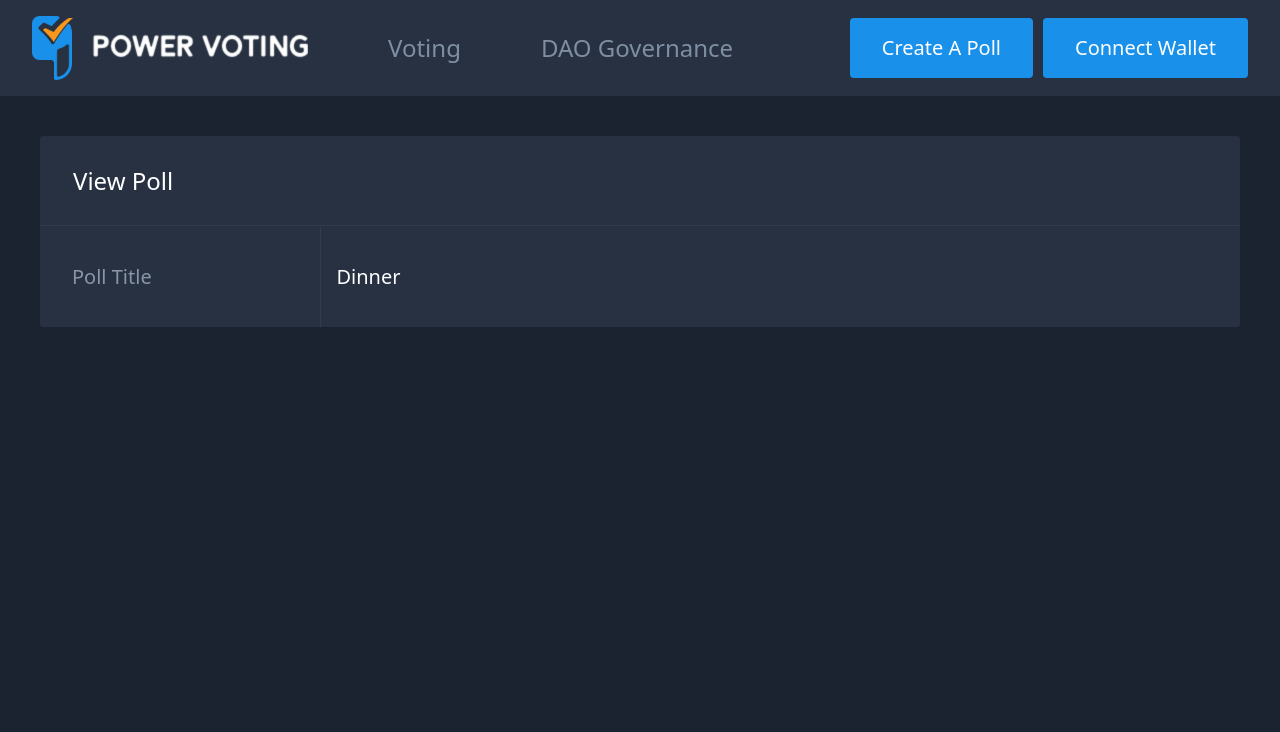
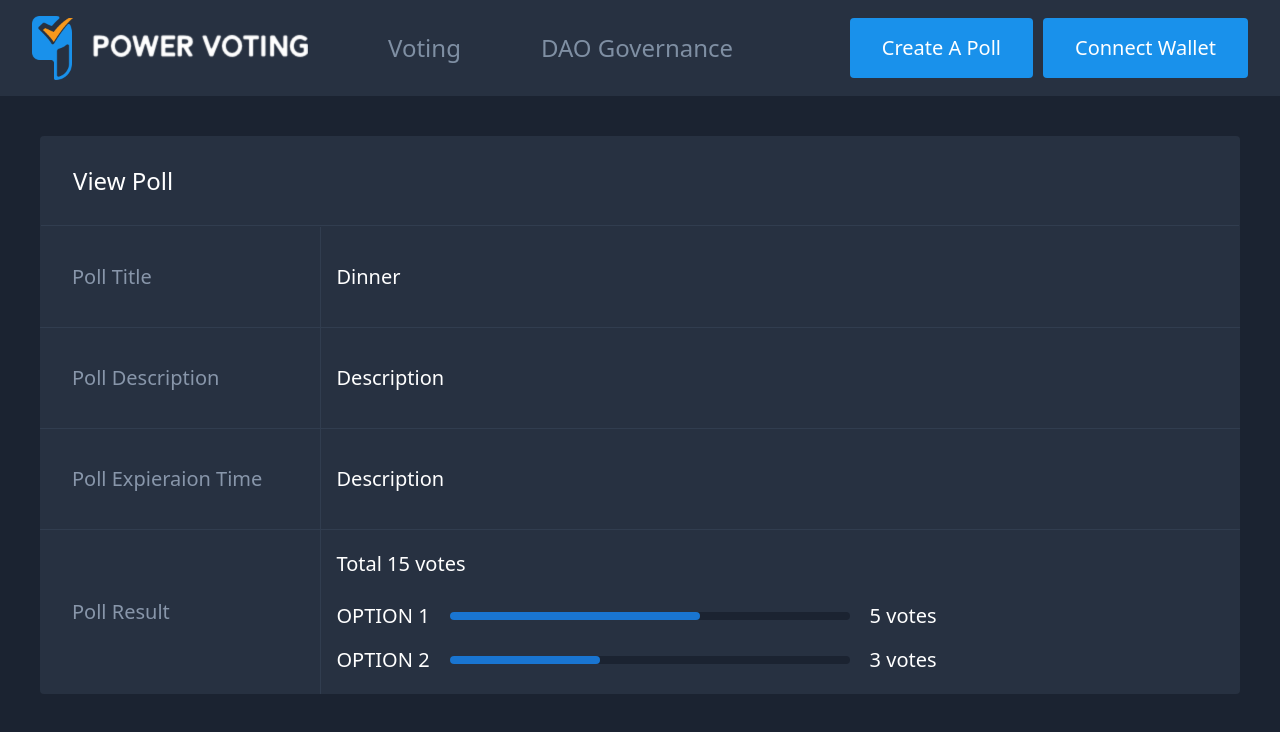
Before and after one commit to powervoting/powervoting-aleo, a Next.js app: page /view-poll/1 in a window 1280 px wide. Shown: the top 732 px of the page. Built offline with nearby package versions, Linux system fonts and the light colour scheme.

Commit message:
f: view poll

```diff
--- a/src/app/view-poll/[id]/page.jsx
+++ b/src/app/view-poll/[id]/page.jsx
@@ -1,12 +1,57 @@
 import Table from '@/components/table'
 
 export default function ViewPoll ({ params }) {
-
+  const optionsList = [
+    {
+      optionName: 'OPTION 1',
+      voteCount: 5
+    },
+    {
+      optionName: 'OPTION 2',
+      voteCount: 3
+    }
+  ]
+  const totalVoteCount = optionsList.reduce(
+    (acc, item) => acc + item.voteCount,
+    0
+  )
   const list = [
     {
       name: 'Poll Title',
       comp: <div>Dinner</div>
+    },
+    {
+      name: 'Poll Description',
+      comp: <div>Description</div>
+    },
+    {
+      name: 'Poll Expieraion Time',
+      comp: <div>Description</div>
+    },
+    {
+      name: 'Poll Result',
+      comp: (
+        <div>
+          <h3 className='mb-6'>Total 15 votes</h3>
+          <div className='space-y-4'>
+            {optionsList.map((item) => {
+              return <div className='flex items-center' key={item.optionName}>
+                <div className='max-w-[120px] truncate'>{item.optionName}</div>
+                <div className='mx-5 relative w-[400px] h-2 rounded bg-[#1B2331]'>
+                  <div
+                    className='absolute top-0 left-0 h-full rounded bg-[#1975D1]'
+                    style={{
+                      width: `${(item.voteCount / totalVoteCount) * 100}%`
+                    }}
+                  ></div>
+                </div>
+                <div>{item.voteCount} votes</div>
+              </div>
+            })}
+          </div>
+        </div>
+      )
     }
   ]
-  return <Table title="View Poll" list={list}/>
+  return <Table title='View Poll' list={list} />
 }
```
